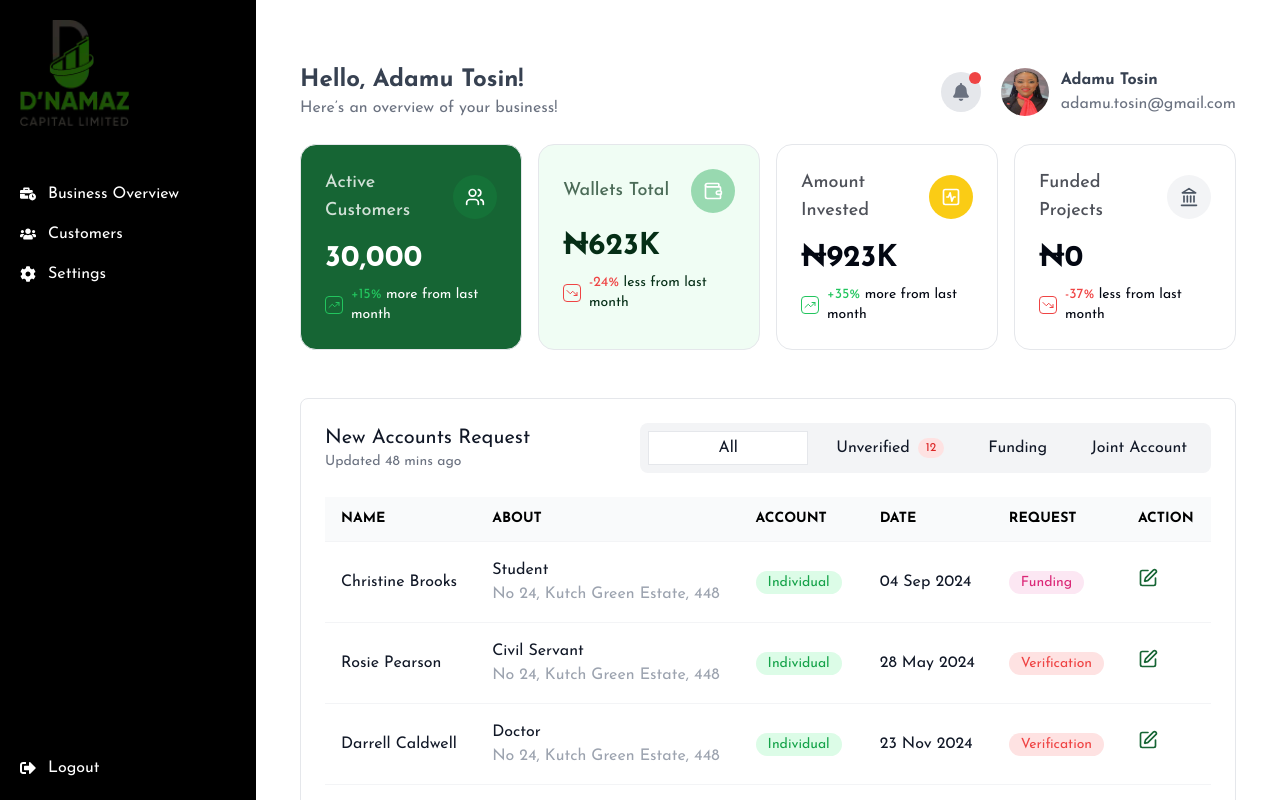
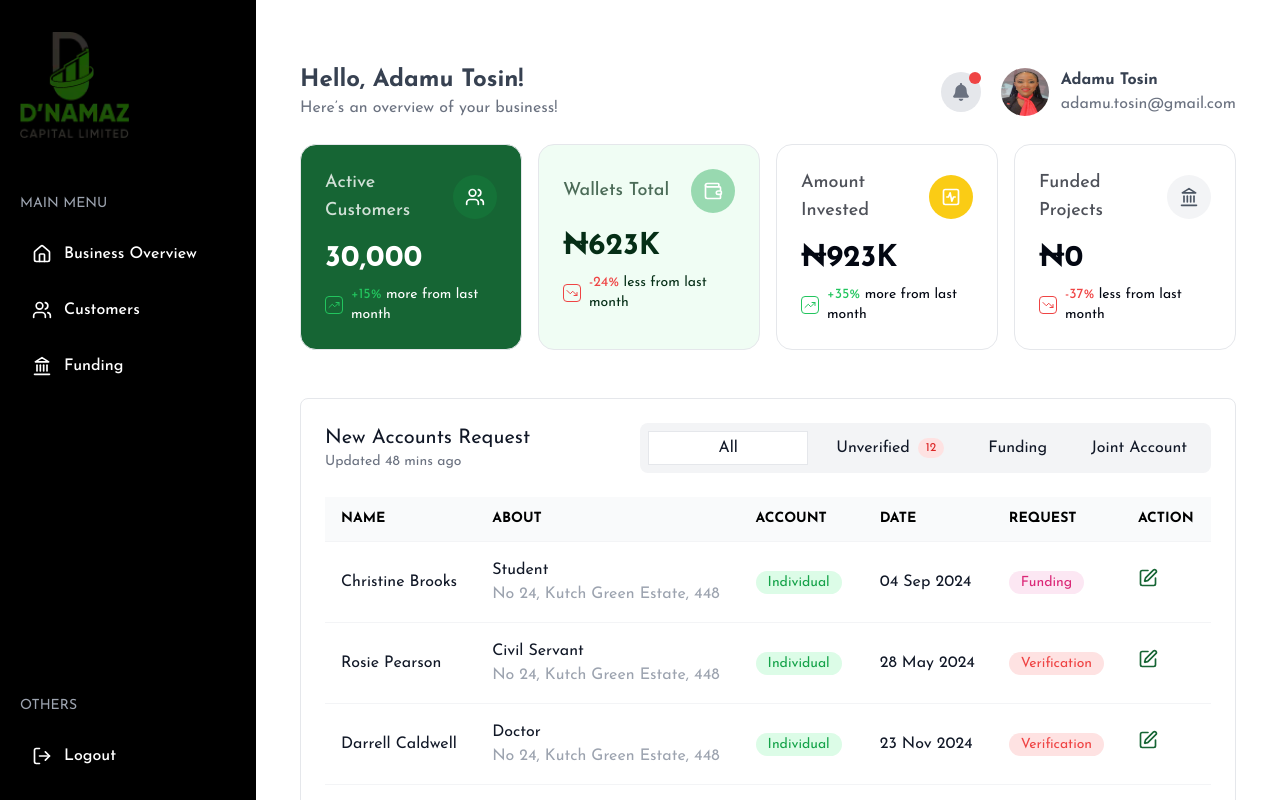
Before and after one commit to AyoMoses1/dnamaz, a Next.js app: page / in a window 1280 px wide. Shown: the top 800 px of the page. Built offline with nearby package versions, Linux system fonts and the light colour scheme.

Commit message:
Refactor Sidebar component to update styling and add icons

```diff
--- a/app/_components/Sidebar.tsx
+++ b/app/_components/Sidebar.tsx
@@ -1,37 +1,45 @@
-// components/Sidebar.tsx
-import Image from "next/image";
-import { FC } from "react";
-import { FaUsers, FaCog, FaSignOutAlt, FaBusinessTime } from "react-icons/fa";
+import Image from 'next/image';
+import { Home, Users, Landmark, LogOut } from 'lucide-react';
 import dlogo from "@/public/dlogo.png";
 
-const Sidebar: FC = () => {
+const Sidebar = () => {
   return (
-    <div className="w-64 bg-black text-white h-screen p-5 flex flex-col justify-between">
-      <div>
-        <Image
-        src={dlogo}
-        alt="logo"
-        quality={100}
-        // className="rounded-full"
+    <div className="w-64 h-screen  bg-black text-white p-5 pt-8 flex flex-col">
+      <div className="h-full">
+        <div className="mb-14">
+          <Image
+          src={dlogo}
+          alt="logo"
+          quality={100}
         />
-        <div className="space-y-4 mt-14">
-          <div className="flex items-center space-x-3">
-            <FaBusinessTime />
-            <span>Business Overview</span>
+        </div>
+
+        <div className="text-gray-400 text-sm mb-4">MAIN MENU</div>
+
+        <div className="space-y-2">
+          <div className="flex items-center space-x-3 p-3 rounded-lg hover:bg-[#2D5A27] cursor-pointer transition-colors">
+            <Home className="w-5 h-5" />
+            <span className="font-medium">Business Overview</span>
           </div>
-          <div className="flex items-center space-x-3">
-            <FaUsers />
-            <span>Customers</span>
+
+          <div className="flex items-center space-x-3 p-3 rounded-lg hover:bg-[#2D5A27] cursor-pointer transition-colors">
+            <Users className="w-5 h-5" />
+            <span className="font-medium">Customers</span>
           </div>
-          <div className="flex items-center space-x-3">
-            <FaCog />
-            <span>Settings</span>
+
+          <div className="flex items-center space-x-3 p-3 rounded-lg hover:bg-[#2D5A27] cursor-pointer transition-colors">
+            <Landmark className="w-5 h-5" />
+            <span className="font-medium">Funding</span>
           </div>
         </div>
       </div>
-      <div className="flex items-center space-x-3">
-        <FaSignOutAlt />
-        <span>Logout</span>
+
+      <div className="mt-auto">
+        <div className="text-gray-400 text-sm mb-4">OTHERS</div>
+        <div className="flex items-center space-x-3 p-3 rounded-lg hover:bg-[#2D5A27] cursor-pointer transition-colors">
+            <LogOut className="w-5 h-5" />
+            <span className="font-medium">Logout</span>
+        </div>
       </div>
     </div>
   );
```
